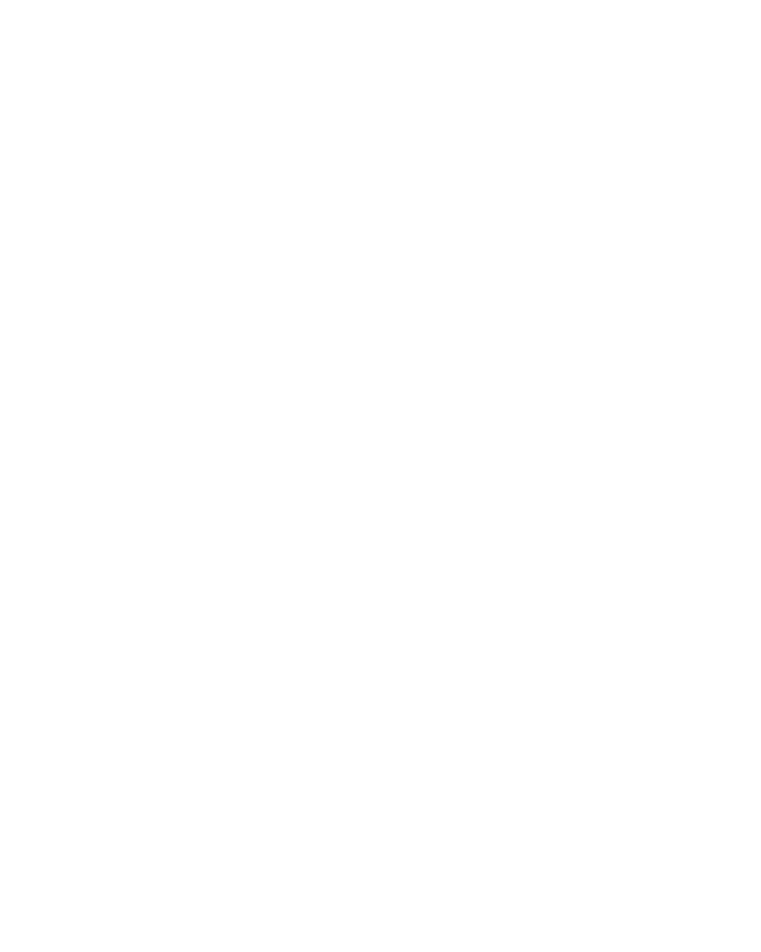
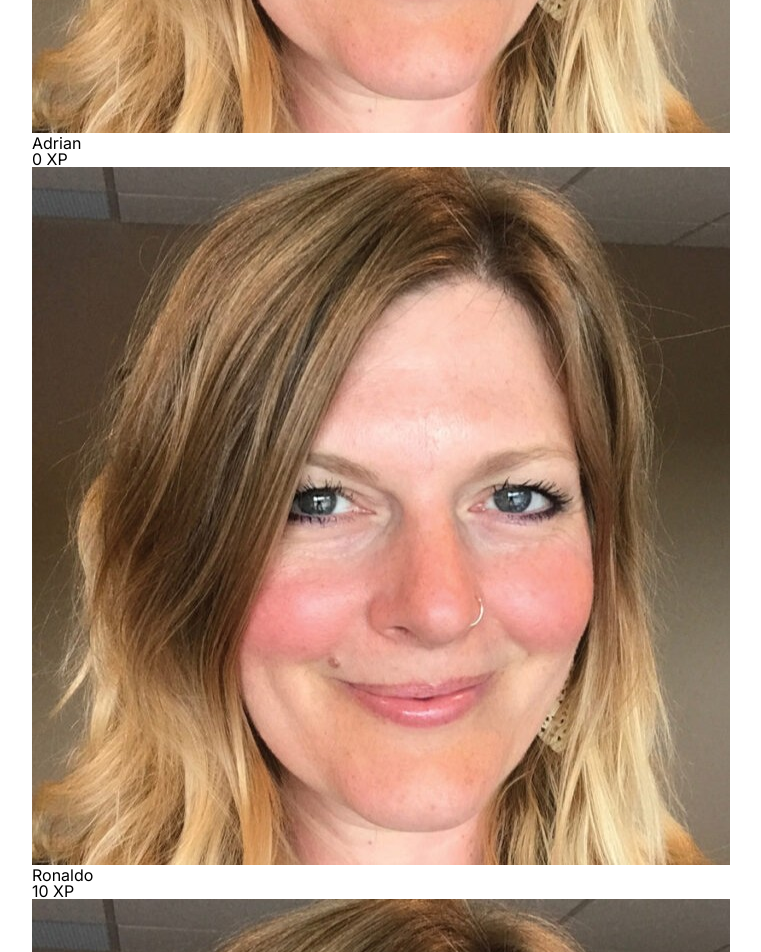
Before and after one commit to RuneHerreman/adria-client, a Vue app: page /leaderboard in a window 1280 px wide. Shown: the part 760-1712 px from the top of the page, without its empty margins (128-889 px from the left). Before the commit the page ends 800 px from the top, so only its background shows below. Built offline with nearby package versions, Linux system fonts and the light colour scheme.

Commit message:
top 3 i shown

```diff
--- a/src/pages/LeaderboardPage.vue
+++ b/src/pages/LeaderboardPage.vue
@@ -1,12 +1,33 @@
 <script setup lang="ts">
 
 import HeaderComponent from "@/components/HeaderComponent.vue";
+import { ref, computed } from "vue";
+import profilePicture from "@/assets/media/profile-picture.jpg";
+
+const leaderboardTop10 = ref([
+    {name: "Adrian", xp: 0, img: profilePicture},
+    {name: "Ronaldo", xp: 10, img: profilePicture},
+    {name: "Cristiano", xp: 100, img: profilePicture},
+    {name: "Jill Doe", xp: 1000, img: profilePicture},
+    {name: "Jack Doe", xp: 1011, img: profilePicture},
+    {name: "Jill Doe", xp: 1111, img: profilePicture},
+    {name: "Jill Doe", xp: 9999, img: profilePicture},
+]);
+
+const leaderboardTop3 = computed(() => leaderboardTop10.value.slice(0, 3));
 </script>
 
 <template>
     <main>
     <h1>Leaderboard</h1>
-</main>
+    <div id="leaderboard-top-3">
+        <div id="leaderboard-top-3-item" v-for="item in leaderboardTop3" :key="item.name">
+            <img :src="item.img" alt="Profile Picture">
+            <p>{{ item.name }}</p>
+            <p>{{ item.xp }} XP</p>
+        </div>
+    </div>
+    </main>
 </template>
 
 <style scoped>
```
